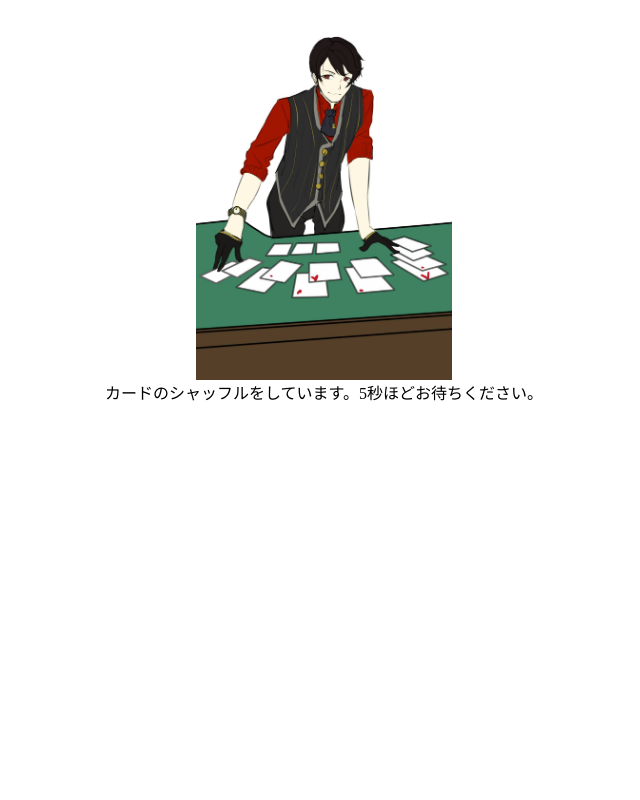
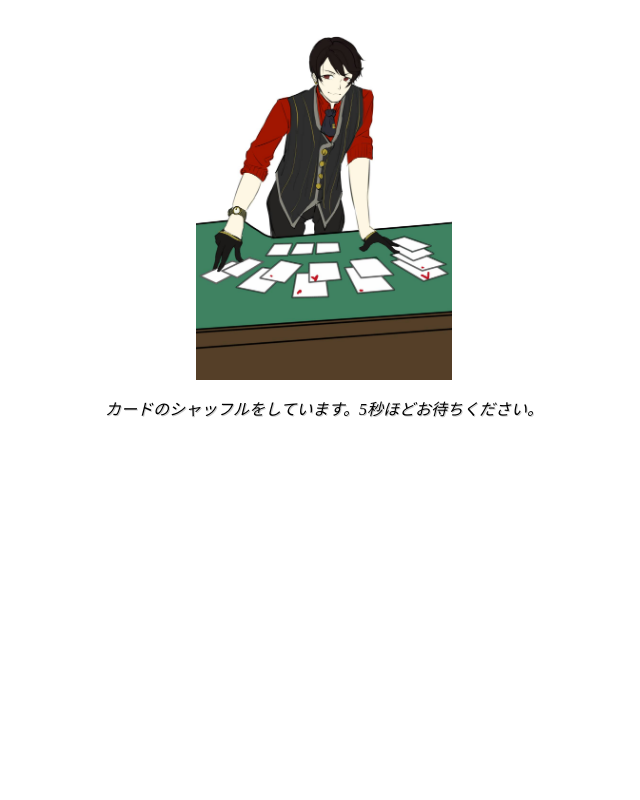
Before and after one commit to m-fujishiro/SimpleTexasHoldem, a PHP site: page /Shuffle.php in a window 1280 px wide. Shown: the whole page, without its empty margins (316-956 px from the left). Run offline with PHP 8.4, Linux system fonts and the light colour scheme; tables that the repository leaves empty or names only in its code hold one stand-in row (values such as "Sample post").

Commit message:
文字がちょっとカッコよくなった

```diff
--- a/Shuffle.php
+++ b/Shuffle.php
@@ -49,11 +49,15 @@ img {
   width: 100%;
   text-align : center;
 }
+p {
+  text-shadow: 1px 1px 0 rgba(0,0,0,.2);
+  font-style: italic;
+}
 </style>
-
+<link href="https://fonts.googleapis.com/css?family=Lato:400,700|Noto+Sans+JP:400,700" rel="stylesheet">
 <body>
 <div style="width : 20%;">
   <img src="Images/ディーラー.jpg" alt="ディーラー">
 </div>
-カードのシャッフルをしています。5秒ほどお待ちください。
+<p>カードのシャッフルをしています。5秒ほどお待ちください。</p>
 </body>
--- a/Signup.php
+++ b/Signup.php
@@ -20,13 +20,17 @@ img {
   width: 100%;
   text-align : center;
 }
+p {
+  text-shadow: 1px 1px 0 rgba(0,0,0,.2);
+  font-style: italic;
+}
 </style>
 
 <body>
 <div style="width : 20%;">
   <img src="Images/ディーラー.jpg" alt="ディーラー">
 </div>
-ご新規様ですね。当店は会員制となっております。
+<p>ご新規様ですね。当店は会員制となっております。</p>
 <form action="UserSave.php" method="post">
 &emsp;&emsp;&emsp;&emsp;&emsp;&emsp;お名前<input type="text" name="user" required><br>
 &emsp;&emsp;&emsp;&emsp;パスワード<input type="password" name="pass" required><br>
```
Also changed, not shown: Bet.php (+6 -2 lines), UserLoad.php (+6 -3 lines), UserSave.php (+6 -2 lines).
